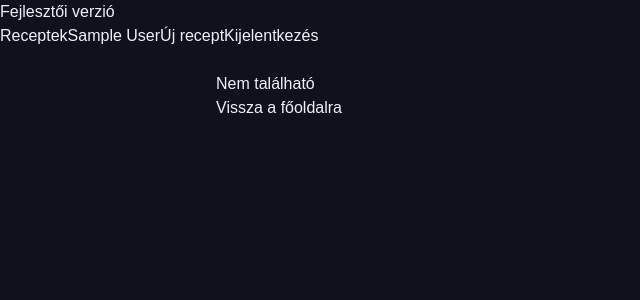
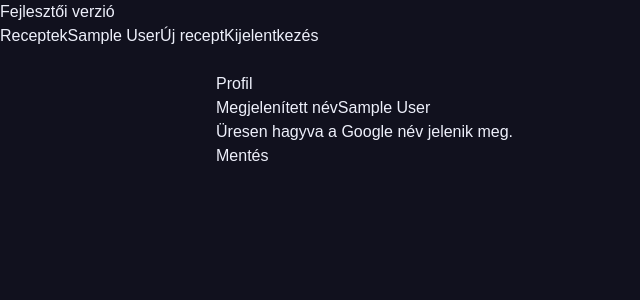
Before and after one commit to dhemeira/food, a React (Vite) app in the folder frontend/: page /profile in a window 1280 px wide. Shown: the top 300 px of the page, without its empty margins (0-640 px from the left). Built offline with nearby package versions, Linux system fonts and the light colour scheme; no server answers; the database is empty; sample sign-in values are in the browser's storage.

Commit message:
Add profile page with user-set display name

```diff
--- a/frontend/src/app.tsx
+++ b/frontend/src/app.tsx
@@ -9,6 +9,7 @@ import { AuthProvider } from '~/context/AuthProvider';
 import Home from '~/pages/Home';
 import Login from '~/pages/Login';
 import NotFound from '~/pages/NotFound';
+import Profile from '~/pages/Profile';
 import RecipeDetail from '~/pages/RecipeDetail';
 import RecipeForm from '~/pages/RecipeForm';
 
@@ -26,6 +27,14 @@ function App() {
                 <Route path="/" element={<Home />} />
                 <Route path="/login" element={<Login />} />
                 <Route path="/recipe/:id" element={<RecipeDetail />} />
+                <Route
+                  path="/profile"
+                  element={
+                    <ProtectedRoute>
+                      <Profile />
+                    </ProtectedRoute>
+                  }
+                />
                 <Route
                   path="/recipe/new"
                   element={
--- a/frontend/src/backend/Backend.ts
+++ b/frontend/src/backend/Backend.ts
@@ -19,7 +19,13 @@ export interface RecipesApi {
 }
 
 export interface UsersApi {
-  watchRole(uid: string, callback: (role: Role | null) => void): Unsubscribe;
+  watchProfile(uid: string, callback: (profile: UserProfile | null) => void): Unsubscribe;
+  setDisplayName(uid: string, displayName: string | null): Promise<void>;
+}
+
+export interface UserProfile {
+  role: Role | null;
+  displayName: string | null;
 }
 
 export interface ImagesApi {
--- a/frontend/src/backend/firebase/FirebaseBackend.ts
+++ b/frontend/src/backend/firebase/FirebaseBackend.ts
@@ -135,15 +135,24 @@ function createUsersApi(firestore: Firestore): UsersApi {
   const users = collection(firestore, USERS);
 
   return {
-    watchRole(uid, callback): Unsubscribe {
+    watchProfile(uid, callback): Unsubscribe {
       return onSnapshot(doc(users, uid), (snapshot) => {
         if (!snapshot.exists()) {
           callback(null);
           return;
         }
-        const role = snapshot.data().role as unknown;
-        callback(role === 'admin' || role === 'family' ? role : null);
+        const data = snapshot.data();
+        const role = data.role as unknown;
+        const displayName = data.displayName as unknown;
+        callback({
+          role: role === 'admin' || role === 'family' ? role : null,
+          displayName: typeof displayName === 'string' ? displayName : null,
+        });
       });
+    },
+
+    async setDisplayName(uid, displayName) {
+      await setDoc(doc(users, uid), { displayName }, { merge: true });
     },
   };
 }
--- a/frontend/src/backend/index.ts
+++ b/frontend/src/backend/index.ts
@@ -3,7 +3,15 @@ import { initFirebase } from './firebase/app';
 import { firebaseConfig } from './firebase/config';
 import { FirebaseBackend } from './firebase/FirebaseBackend';
 
-export type { AuthApi, Backend, ImagesApi, RecipesApi, Unsubscribe, UsersApi } from './Backend';
+export type {
+  AuthApi,
+  Backend,
+  ImagesApi,
+  RecipesApi,
+  Unsubscribe,
+  UserProfile,
+  UsersApi,
+} from './Backend';
 export type {
   CalorieUnit,
   Ingredient,
--- a/frontend/src/components/Navbar.tsx
+++ b/frontend/src/components/Navbar.tsx
@@ -9,7 +9,7 @@ function Navbar() {
       <Link to="/">Receptek</Link>
       {user ? (
         <>
-          <span>{user.displayName ?? user.email ?? user.id}</span>
+          <Link to="/profile">{user.displayName ?? user.email ?? user.id}</Link>
           <Link to="/recipe/new">Új recept</Link>
           <button type="button" onClick={() => void signOut()}>
             Kijelentkezés
--- a/frontend/src/context/AuthProvider.tsx
+++ b/frontend/src/context/AuthProvider.tsx
@@ -18,9 +18,13 @@ export function AuthProvider({ children }: { children: ReactNode }) {
         return;
       }
 
-      const base = { id: authUser.id, email: authUser.email, displayName: authUser.displayName };
-      roleUnsubscribeRef.current = backend.users.watchRole(authUser.id, (role) => {
-        setUser({ ...base, role });
+      roleUnsubscribeRef.current = backend.users.watchProfile(authUser.id, (profile) => {
+        setUser({
+          id: authUser.id,
+          email: authUser.email,
+          displayName: profile?.displayName ?? authUser.displayName,
+          role: profile?.role ?? null,
+        });
         setIsLoading(false);
       });
     });
--- /dev/null
+++ b/frontend/src/hooks/useUserDisplayName.ts
@@ -0,0 +1,22 @@
+import { useEffect, useState } from 'react';
+import { backend } from '~/backend';
+
+export function useUserDisplayName(uid: string | null | undefined): string | null {
+  const [displayName, setDisplayName] = useState<string | null>(null);
+
+  const [previousUid, setPreviousUid] = useState(uid);
+  if (previousUid !== uid) {
+    setPreviousUid(uid);
+    setDisplayName(null);
+  }
+
+  useEffect(() => {
+    if (!uid) return;
+
+    return backend.users.watchProfile(uid, (profile) => {
+      setDisplayName(profile?.displayName ?? null);
+    });
+  }, [uid]);
+
+  return displayName;
+}
--- /dev/null
+++ b/frontend/src/pages/Profile.tsx
@@ -0,0 +1,56 @@
+import { useState } from 'react';
+import { backend } from '~/backend';
+import { Button, Input } from '~/components/ui';
+import { useAuth } from '~/context/auth';
+
+function Profile() {
+  const { user } = useAuth();
+  const [displayName, setDisplayName] = useState(user?.displayName ?? '');
+  const [saving, setSaving] = useState(false);
+  const [error, setError] = useState<string | null>(null);
+
+  if (!user) {
+    return null;
+  }
+
+  const userId = user.id;
+
+  async function handleSubmit(): Promise<void> {
+    const name = displayName.trim();
+    setSaving(true);
+    setError(null);
+    try {
+      await backend.users.setDisplayName(userId, name === '' ? null : name);
+    } catch (err) {
+      setError(err instanceof Error ? err.message : 'Mentés közben hiba történt.');
+    } finally {
+      setSaving(false);
+    }
+  }
+
+  return (
+    <div>
+      <h1>Profil</h1>
+      <form
+        onSubmit={(event) => {
+          event.preventDefault();
+          void handleSubmit();
+        }}>
+        <Input
+          label="Megjelenített név"
+          value={displayName}
+          hint="Üresen hagyva a Google név jelenik meg."
+          onChange={(event) => {
+            setDisplayName(event.target.value);
+          }}
+        />
+        {error ? <p>{error}</p> : null}
+        <Button type="submit" loading={saving}>
+          Mentés
+        </Button>
+      </form>
+    </div>
+  );
+}
+
+export default Profile;
--- a/frontend/src/pages/RecipeDetail.tsx
+++ b/frontend/src/pages/RecipeDetail.tsx
@@ -6,12 +6,14 @@ import { Button, EmptyState, ErrorState, LoadingState } from '~/components/ui';
 import { useAuth } from '~/context/auth';
 import { useRecipe } from '~/hooks/useRecipe';
 import { useRecipeImage } from '~/hooks/useRecipeImage';
+import { useUserDisplayName } from '~/hooks/useUserDisplayName';
 
 function RecipeDetail() {
   const { id } = useParams();
   const { recipe, loading, error, reload } = useRecipe(id);
   const { image } = useRecipeImage(id, recipe?.hasImage ?? false);
   const { user, isAdmin } = useAuth();
+  const authorName = useUserDisplayName(recipe?.createdBy);
   const navigate = useNavigate();
   const [confirmingDelete, setConfirmingDelete] = useState(false);
 
@@ -42,6 +44,7 @@ function RecipeDetail() {
       <WakeLock />
       <h1>{current.title}</h1>
       {current.description ? <p>{current.description}</p> : null}
+      {authorName ? <p>Készítette: {authorName}</p> : null}
       {current.hasImage && image ? (
         <img src={image} alt={current.title} width={1000} height={400} />
       ) : null}
```
Also changed, not shown: 1 other file (tests, documents, lock files or other folders).
